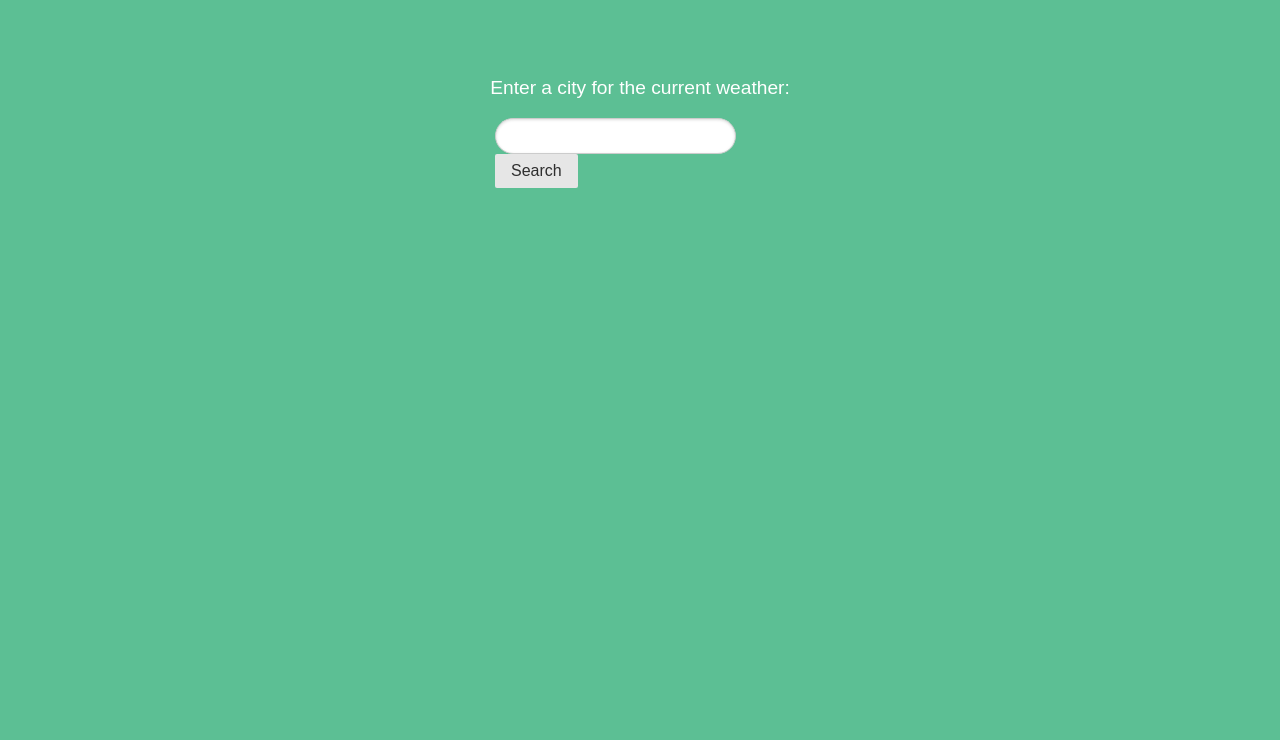
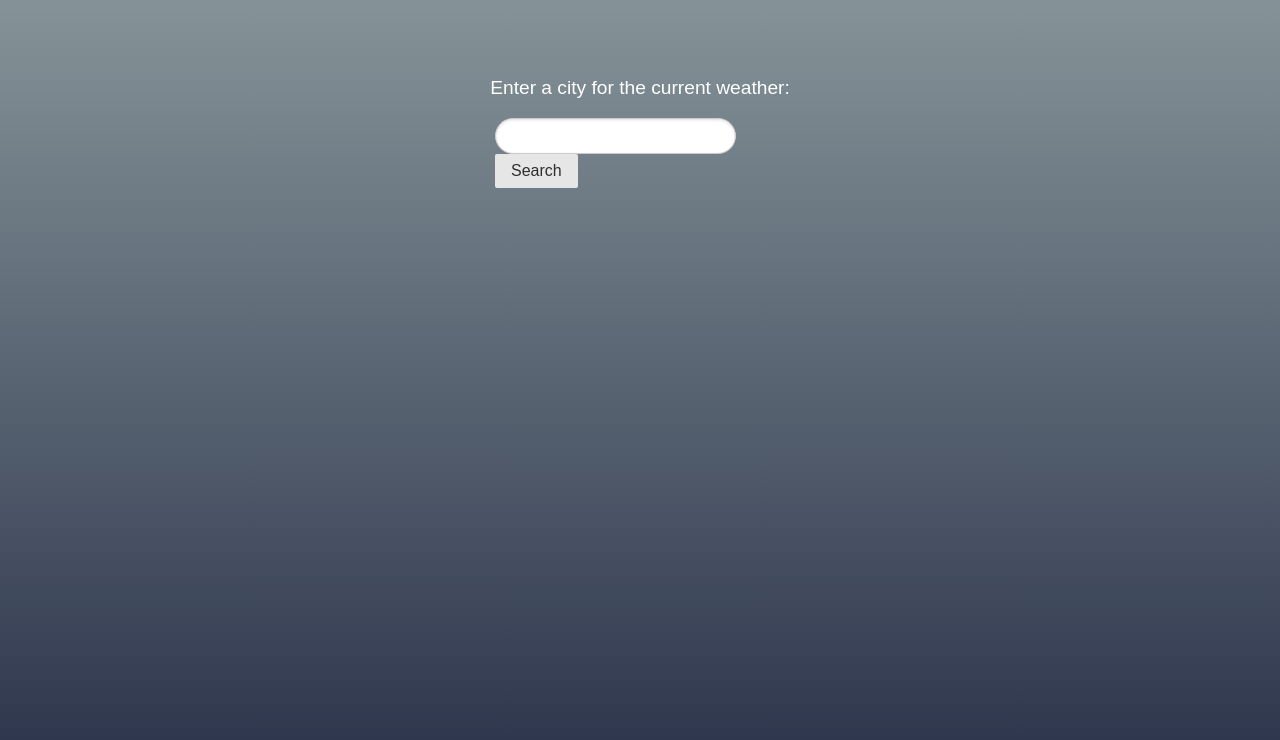
Before and after one commit to jsnbrs/Weather, a plain HTML site: page index.html in a window 1280 px wide. Drawn offline with nearby package versions, Linux system fonts and the light colour scheme.

Commit message:
fix styling

```diff
--- a/stylesheets/style.css
+++ b/stylesheets/style.css
@@ -1,5 +1,14 @@
-html, body {
-  background-color: #5CBF94;
+html {
+  height: 100%;
+}
+
+body {
+  background-color: rgb(82,165,127);
+  background-image:
+    linear-gradient(
+        #859398,
+        #283048
+    );
   font-weight: 100;
   color: #FFF;
 }
```
Also changed, not shown: 1 other file.
